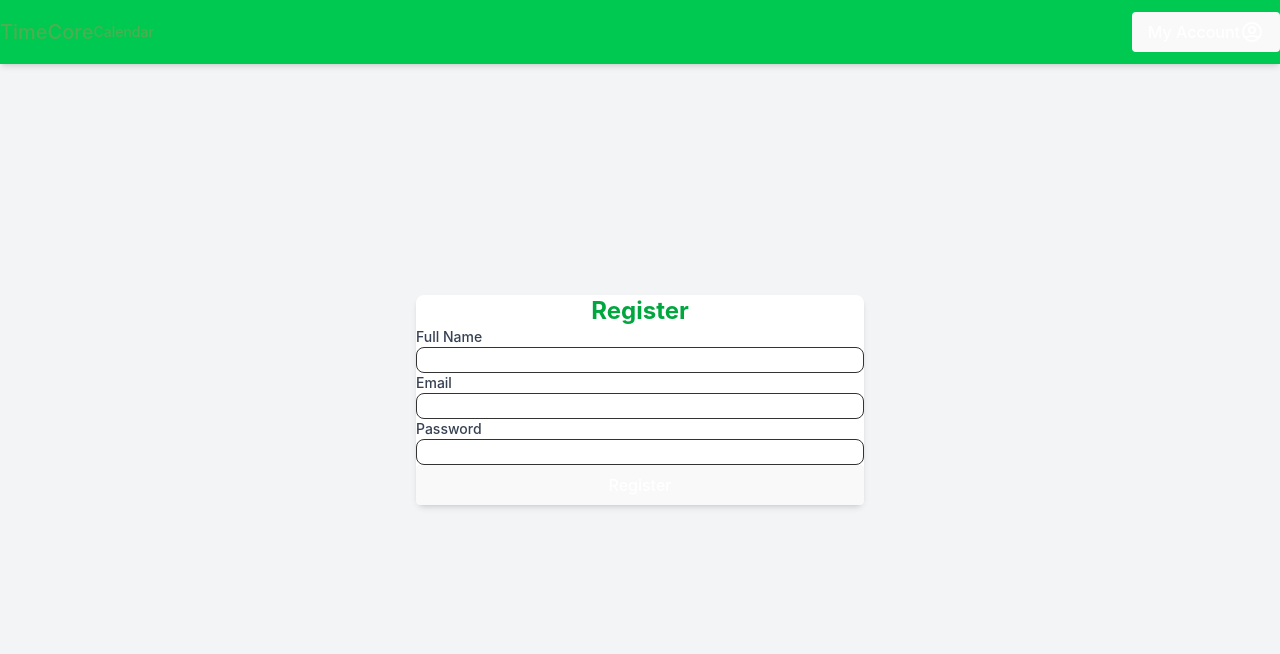
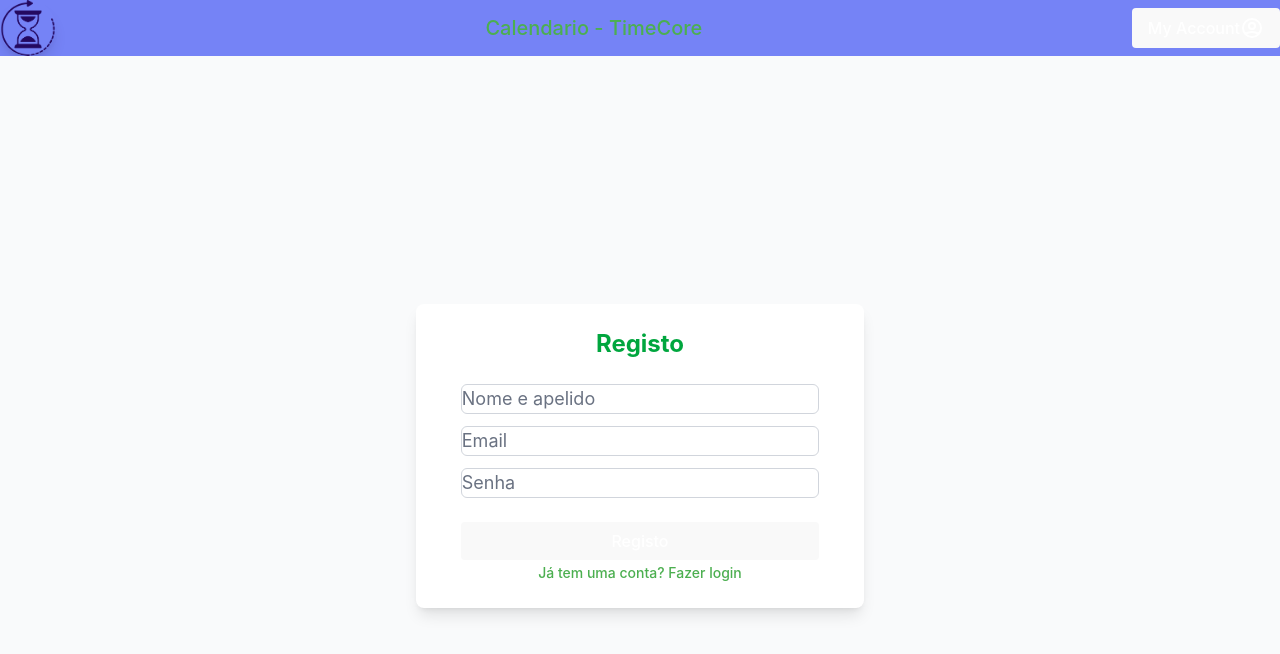
Before and after one commit to Mohaamedl/TimeCore---Frontend, a React (Vite) app: page /register in a window 1280 px wide. Shown: the top 654 px of the page. Built offline with nearby package versions, Linux system fonts and the light colour scheme.

Commit message:
novas alterações frontend

```diff
--- a/index.html
+++ b/index.html
@@ -10,5 +10,4 @@
     <div id="root"></div>
     <script type="module" src="/src/main.tsx"></script>
   </body>
-  <script src="https://unpkg.com/flowbite@1.4.1/dist/flowbite.js"></script>
 </html>
--- a/src/components/Navbar.tsx
+++ b/src/components/Navbar.tsx
@@ -11,42 +11,28 @@ const Navbar: FC = () => {
     navigate('/');
   };
 
+  const imageUrl = "http://localhost:5173/src/assets/logo.png";
+
   return (
-    <nav className="fixed top-0 left-0 right-0 z-50 bg-green-500 dark:bg-green-600 shadow-md">
-      <div className="mx-auto px-4">
-        <div className="flex justify-between items-center h-16">
-          {/* Left side - Logo and main nav */}
-          <div className="flex items-center space-x-4">
-            <Link to="/calendar" className="text-white text-xl font-bold">
-              TimeCore
+    <nav className="flex items-center justify-between px-6 py-4 bg-[#7583f6] p-4 text-white">
+      {/* Logo alineado a la izquierda con espaciado */}
+      <a href="http://localhost:5173/calendar">
+        <img src={imageUrl} alt="User Avatar" className="w-14 h-14 rounded-full object-cover shadow-lg" />
+      </a>
+
+      {/* Título centrado */}
+      <Link to="/calendar" className="text-gray-900 dark:text-white text-xl font-semibold">
+        Calendario - TimeCore
       </Link>
-            <div className="hidden md:flex space-x-4">
-              <Link
-                to="/calendar"
-                className={`text-white px-3 py-2 rounded-md text-sm font-medium ${
-                  location.pathname === '/calendar'
-                    ? 'bg-green-600 dark:bg-green-700'
-                    : 'hover:bg-green-600 dark:hover:bg-green-700'
-                }`}
-              >
-                Calendar
-              </Link>
-            </div>
-          </div>
 
-          {/* Right side - Profile menu */}
+      {/* Botón de perfil alineado a la derecha */}
       <div className="relative">
         <button
           onClick={() => setIsProfileOpen(!isProfileOpen)}
-              className="flex items-center space-x-2 text-white hover:bg-green-600 dark:hover:bg-green-700 px-3 py-2 rounded-md"
+          className="flex items-center space-x-2 text-gray-900 dark:text-white hover:bg-green-600 dark:hover:bg-green-700 px-3 py-2 rounded-md"
         >
           <span className="hidden md:block">My Account</span>
-              <svg
-                className="h-6 w-6"
-                fill="none"
-                viewBox="0 0 24 24"
-                stroke="currentColor"
-              >
+          <svg className="h-6 w-6" fill="none" viewBox="0 0 24 24" stroke="currentColor">
             <path
               strokeLinecap="round"
               strokeLinejoin="round"
@@ -58,7 +44,7 @@ const Navbar: FC = () => {
 
         {/* Dropdown menu */}
         {isProfileOpen && (
-              <div className="absolute right-0 mt-2 w-48 rounded-md shadow-lg py-1 bg-white dark:bg-gray-800 ring-1 ring-black ring-opacity-5">
+          <div className="absolute right-0 mt-2 w-48 rounded-md shadow-lg bg-white dark:bg-gray-800 ring-1 ring-black ring-opacity-5">
             <Link
               to="/profile"
               className="block px-4 py-2 text-sm text-gray-700 dark:text-gray-200 hover:bg-gray-100 dark:hover:bg-gray-700"
@@ -78,8 +64,6 @@ const Navbar: FC = () => {
           </div>
         )}
       </div>
-        </div>
-      </div>
     </nav>
   );
 };
--- a/src/pages/Profile.tsx
+++ b/src/pages/Profile.tsx
@@ -122,23 +122,18 @@ const Profile: FC = () => {
   }
 
   return (
-    <div className="min-h-screen bg-gray-50 dark:bg-gray-900 py-8">
-      <div className="max-w-4xl mx-auto px-4">
+    <div className="min-h-screen flex items-center justify-center bg-gray-50 dark:bg-gray-900 py-12 px-4 sm:px-6 lg:px-8">
+      <div className="w-[75%] max-w-3x1 bg-white dark:bg-gray-800 rounded-xl shadow-lg p-8">
         {/* Profile Header */}
-        <div className="bg-white dark:bg-gray-800 rounded-lg shadow-sm overflow-hidden mb-6">
-          <div className="md:flex">
-            <div className="p-6 md:p-8">
-              <h1 className="text-2xl font-bold text-gray-900 dark:text-white">Profile Settings</h1>
-              <p className="mt-2 text-gray-600 dark:text-gray-400">
-                Manage your account settings and preferences
-              </p>
-            </div>
-          </div>
-        </div>
+        <div className="text-center mb-6">
+          <h1 className="text-3xl font-bold text-gray-900 dark:text-white">Profile Settings</h1>
+          <p className="mt-2 text-gray-600 dark:text-gray-400">Manage your account settings and preferences</p>
+        </div><br></br>
 
         {/* Navigation */}
-        <div className="bg-white dark:bg-gray-800 rounded-lg shadow-sm mb-6">
-          <nav className="flex space-x-4 p-4">
+        <div className="flex justify-center space-x-4 mb-6">
+          <nav className="flex gap-1 mt-4 px-4 py-2 rounded-lg text-sm font-medium transition-colors duration-200 ease-in-out">
+
             <button
               onClick={() => setActiveSection('profile')}
               className={`px-4 py-2 rounded-md text-sm font-medium ${
@@ -170,11 +165,11 @@ const Profile: FC = () => {
               Two-Factor Auth
             </button>
           </nav>
-        </div>
+        </div><br></br>
 
         {/* Content */}
-        <div className="bg-white dark:bg-gray-800 rounded-lg shadow-sm">
-          <div className="p-6 md:p-8">
+        <div className="space-y-6 items-center justify-center">
+          <div className="p-4 rounded-lg">
             {message && (
               <div className={`mb-6 p-4 rounded-md ${
                 message.type === 'success'
@@ -328,7 +323,7 @@ const Profile: FC = () => {
                 )}
               </div>
             )}
-          </div>
+          </div><br></br>
         </div>
       </div>
     </div>
--- a/src/pages/Register.tsx
+++ b/src/pages/Register.tsx
@@ -42,63 +42,63 @@ const Register: FC = () => {
   };
 
   return (
-    <div className="min-h-screen w-full flex items-center justify-center bg-gray-100 dark:bg-gray-900 p-4">
-      <div className="bg-white dark:bg-gray-800 p-6 md:p-8 rounded-lg shadow-md w-full max-w-md">
-        <h2 className="text-2xl font-bold mb-6 text-center text-green-600 dark:text-green-400">Register</h2>
+    <div className="min-h-screen flex items-center justify-center bg-gray-50 dark:bg-gray-900 py-12 px-4 sm:px-6 lg:px-8">
+      <div className="bg-white dark:bg-gray-800 flex flex-col items-center p-6 md:p-8 rounded-lg shadow-lg w-full max-w-md">
+        <br></br>
+        <h2 className="text-2xl font-bold text-center text-green-600 dark:text-green-400 mb-4">Registo</h2>
         {error && (
-          <div className="bg-red-100 border border-red-400 text-red-700 px-4 py-3 rounded relative mb-4" role="alert">
+          <div className="bg-red-100 border border-red-400 text-red-700 px-4 py-3 rounded-md w-full text-center mb-4" role="alert">
             <span className="block sm:inline">{error}</span>
           </div>
-        )}
-        <form onSubmit={handleSubmit}>
-          <div className="mb-4">
-            <label className="block text-sm font-medium mb-2 text-gray-700 dark:text-gray-300" htmlFor="fullname">
-              Full Name
-            </label>
+        )}<br></br>
+        <form onSubmit={handleSubmit} className='space-y-4 w-[80%] item-center justify-center'>
+          <div className="flex flex-wrap gap-3">
             <input
               type="text"
               id="fullname"
               value={userData.fullname}
               onChange={(e) => setUserData({ ...userData, fullname: e.target.value })}
-              className="w-full px-3 py-2 border rounded-lg dark:bg-gray-700 dark:border-gray-600 dark:text-gray-300"
+              className="w-full px-3 py-2 border border-gray-300 rounded-md text-white placeholder-gray-500 focus:outline-none focus:ring-green-500 focus:border-green-500 md:text-lg"
+              placeholder='Nome e apelido'
               required
             />
-          </div>
-          <div className="mb-4">
-            <label className="block text-sm font-medium mb-2 text-gray-700 dark:text-gray-300" htmlFor="email">
-              Email
-            </label>
+
             <input
               type="email"
               id="email"
               value={userData.email}
               onChange={(e) => setUserData({ ...userData, email: e.target.value })}
-              className="w-full px-3 py-2 border rounded-lg dark:bg-gray-700 dark:border-gray-600 dark:text-gray-300"
+              className="w-full px-3 py-2 border border-gray-300 rounded-md text-white placeholder-gray-500 focus:outline-none focus:ring-green-500 focus:border-green-500 md:text-lg"
+              placeholder='Email'
               required
             />
-          </div>
-          <div className="mb-6">
-            <label className="block text-sm font-medium mb-2 text-gray-700 dark:text-gray-300" htmlFor="password">
-              Password
-            </label>
+
             <input
               type="password"
               id="password"
               value={userData.password}
               onChange={(e) => setUserData({ ...userData, password: e.target.value })}
-              className="w-full px-3 py-2 border rounded-lg dark:bg-gray-700 dark:border-gray-600 dark:text-gray-300"
+              className="w-full px-3 py-2 border border-gray-300 rounded-md text-white placeholder-gray-500 focus:outline-none focus:ring-green-500 focus:border-green-500 md:text-lg"
+              placeholder='Senha'
               required
             />
-          </div>
+          </div><br></br>
           <button
             type="submit"
             disabled={isLoading}
-            className={`w-full bg-green-500 text-white py-2 rounded-lg hover:bg-green-600 dark:bg-green-600 dark:hover:bg-green-700 ${
+            className={`w-full flex justify-center py-2 px-4 text-sm font-medium rounded-md text-white bg-green-600 hover:bg-green-700 focus:outline-none focus:ring-2 focus:ring-offset-2 focus:ring-green-500 ${
               isLoading ? 'opacity-50 cursor-not-allowed' : ''
             }`}
           >
-            {isLoading ? 'Registering...' : 'Register'}
+            {isLoading ? 'Registering...' : 'Registo'}
           </button>
+            {/* Link de registro */}
+            <div className="text-center">
+              <a href="http://localhost:5173/" className="text-sm text-green-600 hover:text-green-500">
+              Já tem uma conta? Fazer login
+              </a>
+            </div>
+            <br></br>
         </form>
       </div>
     </div>
```
Also changed, not shown: src/pages/CalendarPage.tsx (+53 -27 lines), src/pages/Login.tsx (+27 -15 lines), src/assets/Favicom.png (added), src/assets/logo.png (added). Lines whose indentation alone changed are shown as unchanged.
